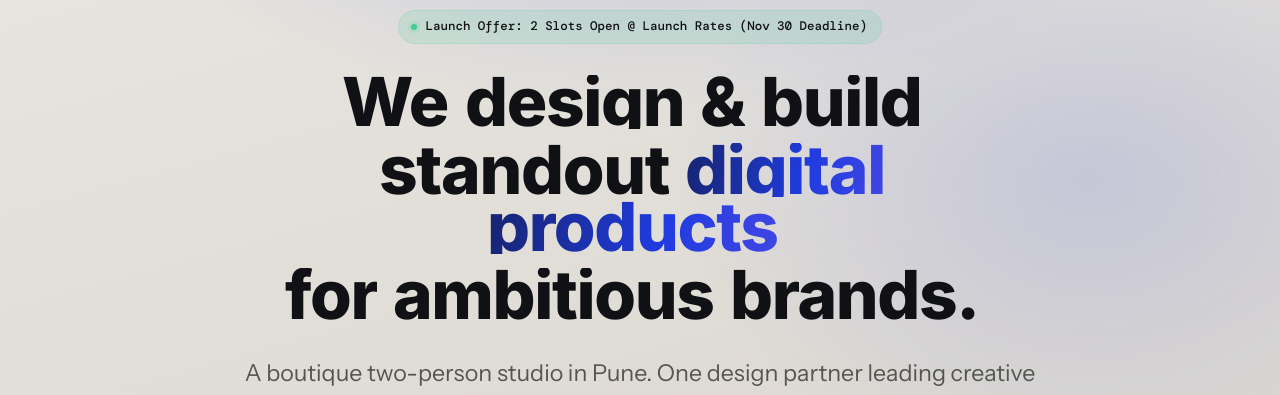
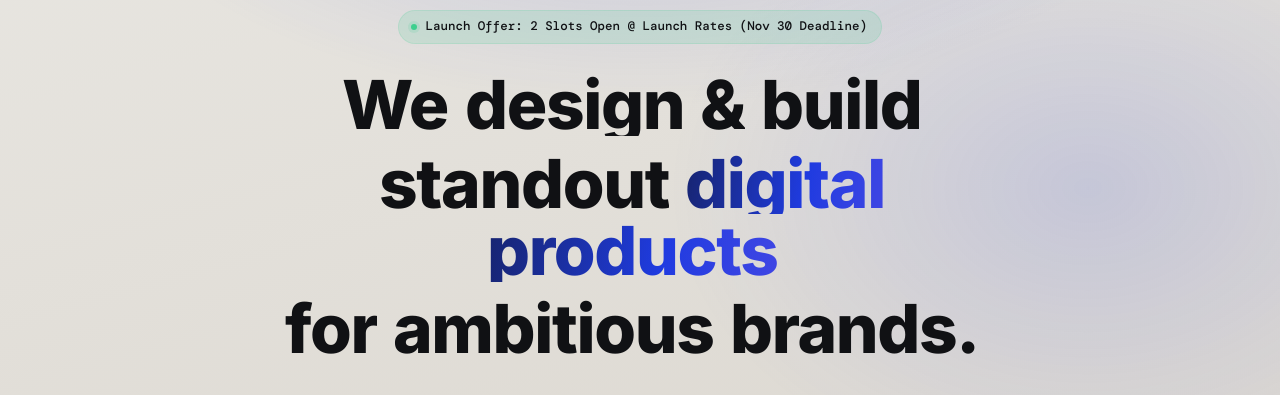
Before and after one commit to shanzxt/DailyGrit, a React (Vite) app: page / in a window 1280 px wide. Shown: the part 185-580 px from the top of the page. Built offline with nearby package versions, Linux system fonts and the light colour scheme; no server answers.

Commit message:
your commit message

```diff
--- a/src/components/Hero.css
+++ b/src/components/Hero.css
@@ -40,7 +40,7 @@
   font-size: clamp(2.2rem, 1.5rem + 3.4vw, 4.5rem);
   font-weight: 800;
   letter-spacing: -0.02em;
-  line-height: 0.8;
+  line-height: 0.9;
   max-width: 17ch;
   text-align: center;
 }
```
